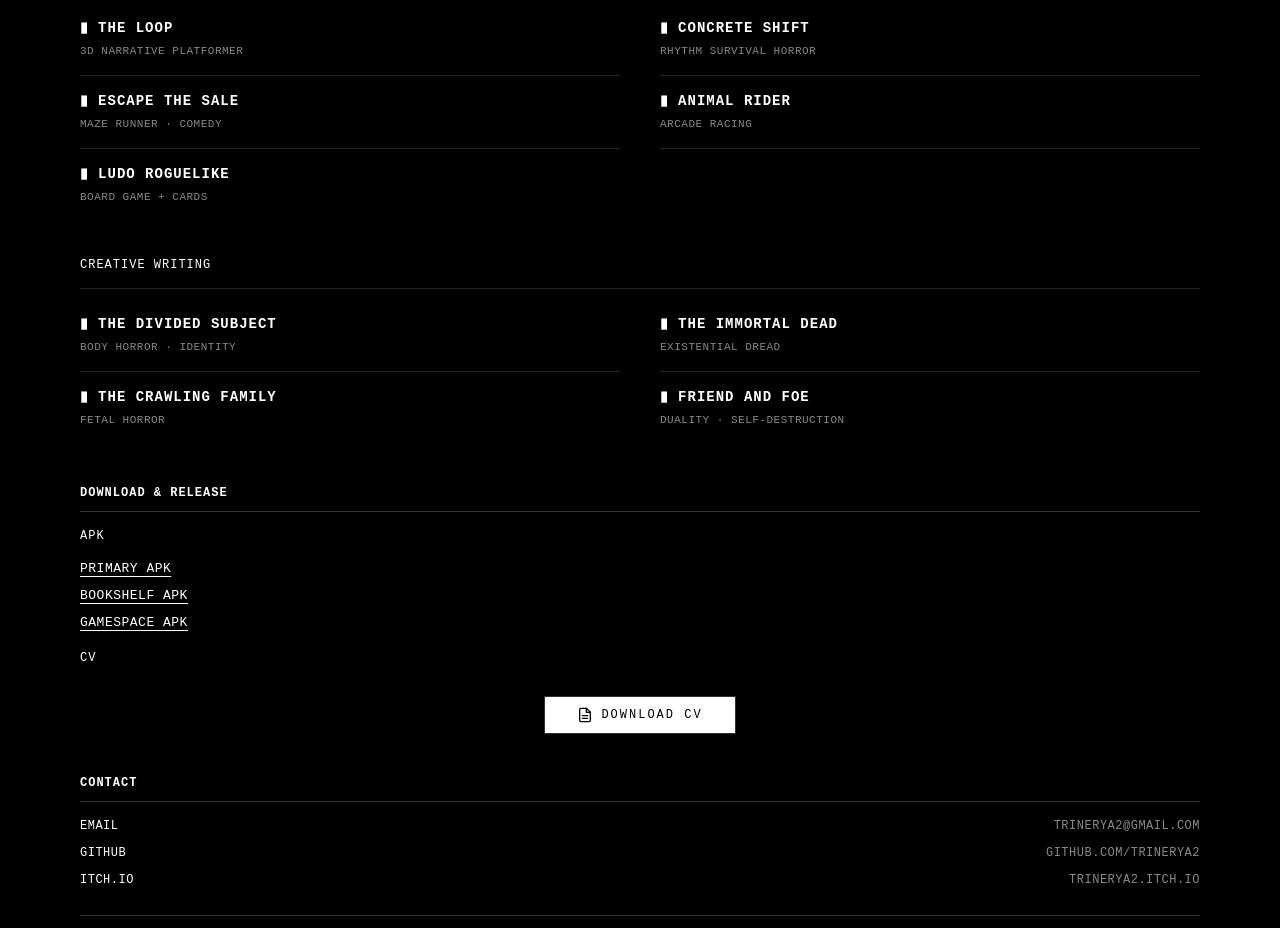
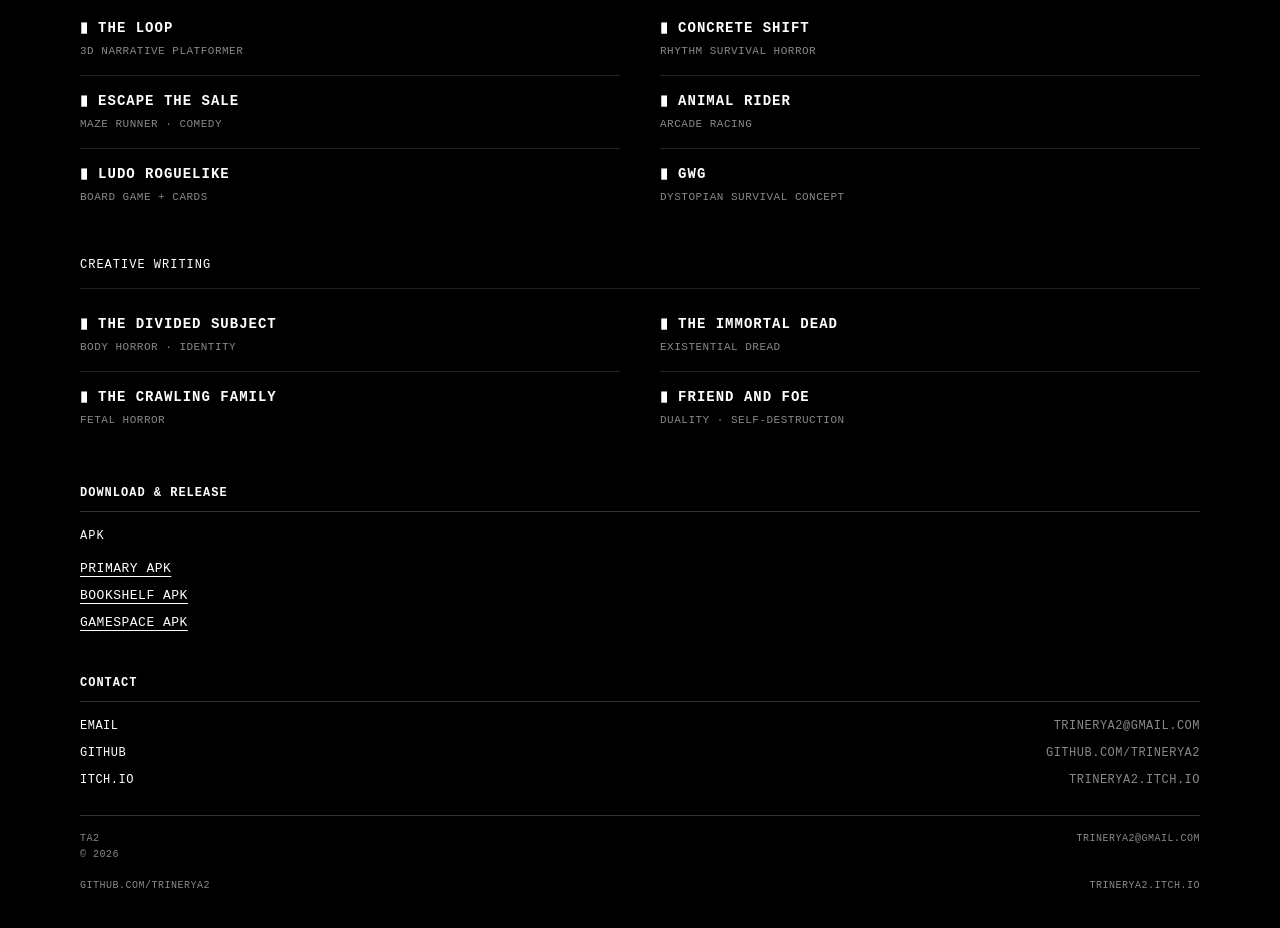
Before and after one commit to TrineryA2/Portfolio, a plain HTML site: page index.html in a window 1280 px wide. Shown: the part 731-1659 px from the top of the page. Drawn offline with Linux system fonts and the light colour scheme.

Commit message:
Update index.html

```diff
--- a/index.html
+++ b/index.html
@@ -185,28 +185,6 @@
             transition: opacity 0.2s;
         }
         .release-text-links a:active { opacity: 0.5; }
-
-        .cv-btn-wrap {
-            text-align: center;
-            margin-top: 20px;
-        }
-        .cv-btn {
-            background: var(--text-color);
-            color: var(--bg-color);
-            font-family: 'Courier New', monospace;
-            font-size: 12px;
-            text-transform: uppercase;
-            letter-spacing: 2px;
-            padding: 10px 32px;
-            border: 1px solid var(--border-color);
-            cursor: pointer;
-            display: inline-flex;
-            align-items: center;
-            justify-content: center;
-            gap: 8px;
-            transition: opacity 0.2s;
-        }
-        .cv-btn:active { opacity: 0.5; }
 
         .footer-grid {
             display: grid;
@@ -432,6 +410,11 @@
                         <div class="group-item-title">▮ LUDO ROGUELIKE</div>
                         <div class="group-item-meta">Board game + cards</div>
                     </div>
+                    <!-- NEW GWG ENTRY ADDED HERE -->
+                    <div class="group-item" onclick="openDetail('gwg')">
+                        <div class="group-item-title">▮ GWG</div>
+                        <div class="group-item-meta">Dystopian survival concept</div>
+                    </div>
                 </div>
             </div>
 
@@ -468,18 +451,6 @@
                     <a href="https://github.com/TrineryA2/Primary" target="_blank">Primary APK</a>
                     <a href="https://github.com/TrineryA2/Bookshelf" target="_blank">Bookshelf APK</a>
                     <a href="https://github.com/TrineryA2/GameSpace" target="_blank">GameSpace APK</a>
-                </div>
-                <div class="section-header" style="border-bottom: none; margin-bottom: 5px; margin-top: 15px;">CV</div>
-                <div class="cv-btn-wrap">
-                    <button onclick="downloadCV()" class="cv-btn">
-                        <svg width="16" height="16" viewBox="0 0 24 24" fill="none" stroke="currentColor" stroke-width="2" stroke-linecap="round" stroke-linejoin="round">
-                            <path d="M14 2H6a2 2 0 0 0-2 2v16a2 2 0 0 0 2 2h12a2 2 0 0 0 2-2V8z"/>
-                            <polyline points="14 2 14 8 20 8"/>
-                            <line x1="16" y1="13" x2="8" y2="13"/>
-                            <line x1="16" y1="17" x2="8" y2="17"/>
-                        </svg>
-                        Download CV
-                    </button>
                 </div>
             </div>
         </section>
@@ -582,16 +553,6 @@
             });
         }
 
-        // --- DOWNLOAD CV (Google Doc Direct Download) ---
-        function downloadCV() {
-            const link = document.createElement('a');
-            link.href = 'https://docs.google.com/document/d/1PADvuWOWgcMJF9Araj6L7COsLapxRF-MFBf_wL8pKqg/export?format=doc';
-            link.download = 'TA2_CV.doc';
-            document.body.appendChild(link);
-            link.click();
-            document.body.removeChild(link);
-        }
-
         // --- DETAIL DATA ---
         const details = {
             gamespace: {
@@ -676,6 +637,14 @@
                 desc: 'A classic Ludo board game fused with a card system that breaks the rules every turn. Cards like Shotgun, Shield, and Win Steak completely change the flow of the game. Supports 2-4 players in hot-seat mode or against AI.',
                 howItWorks: 'This is classic Ludo combined with a card system. At the start of each turn, the player rolls the dice, draws a card, and chooses whether to play it. Cards like Shotgun, Shield, and Win Steak completely change the flow of the game. It supports 2-4 players in hot-seat mode or against AI, making every match feel fresh and unpredictable.',
                 link: 'https://drive.google.com/file/d/18PtNKbq7WeXcZjU2oLqRSorN8yKN41hG/view'
+            },
+            // NEW GWG DATA ENTRY ADDED HERE
+            gwg: {
+                title: 'GWG',
+                sub: 'GAME DESIGN DOCUMENTS',
+                desc: 'A dystopian survival concept where a teenager must escape a polluted city, only to discover the whole planet is contaminated.',
+                howItWorks: 'The player must balance work, rent, food, and taxes while traveling toward the city border. The game ends with a devastating realization that there is no escape.',
+                link: 'https://drive.google.com/file/d/1v_enC6pb-Xo03ULZn2TOyWjNbuU_sXjO/view'
             },
             divided: {
                 title: 'THE DIVIDED SUBJECT',
@@ -784,3 +753,4 @@
     </script>
 </body>
 </html>
+</html>
```
